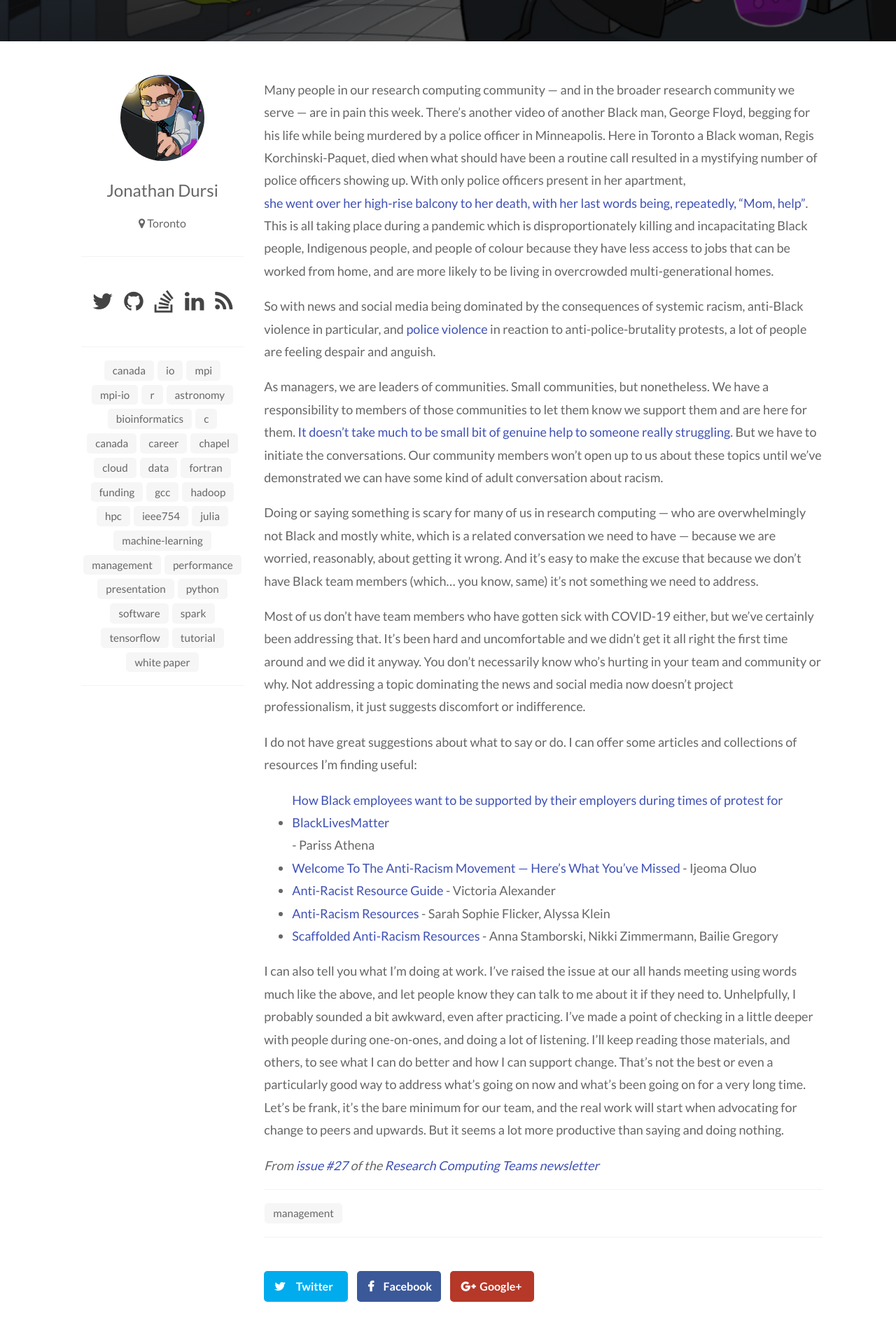
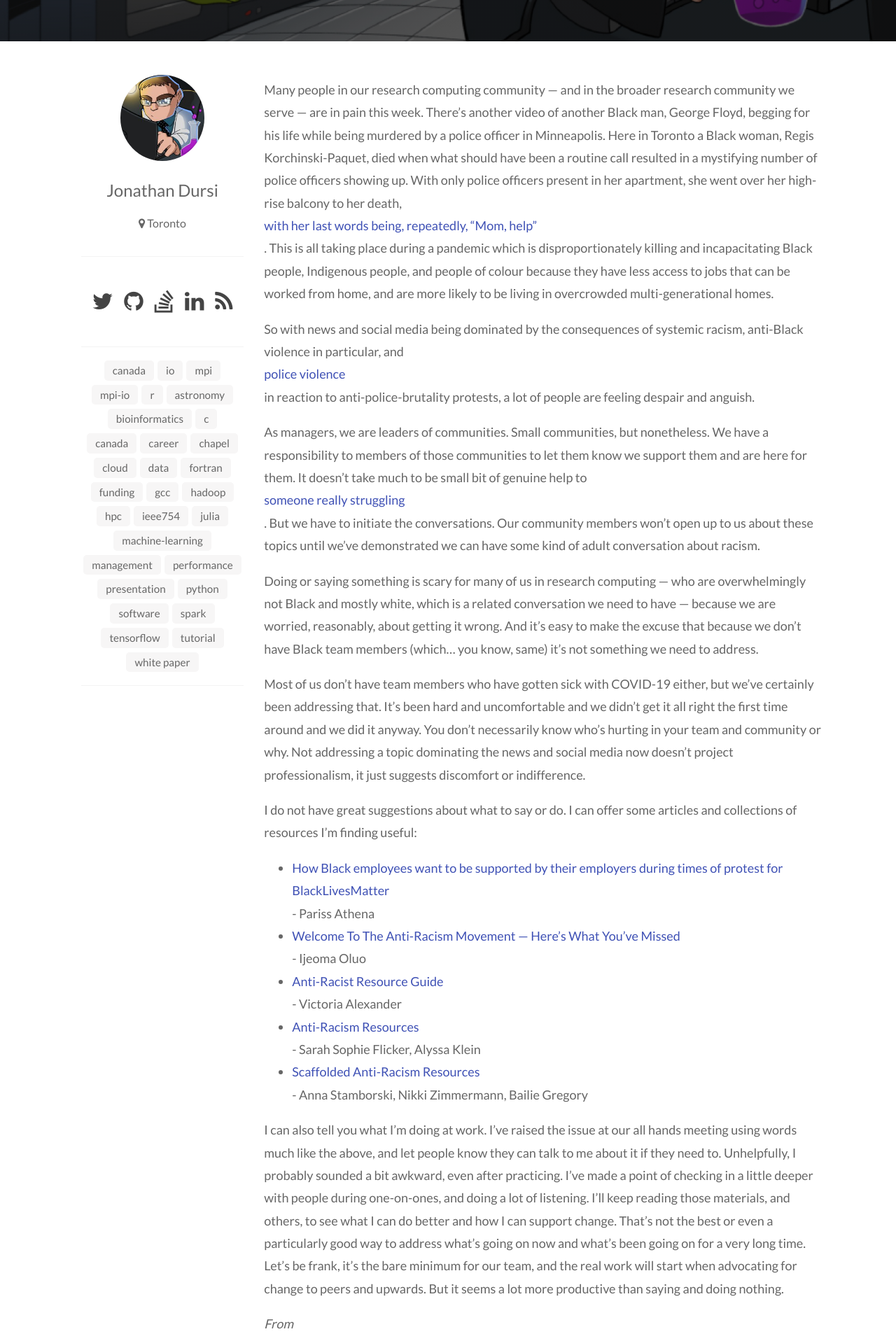
Before and after one commit to ljdursi/dursi-blog, a Jekyll site: the page built from _posts/2020-06-05-managers_need_to_speak_out_on_racism.md, in a window 1280 px wide. Shown: the part 431-2347 px from the top of the page at 70% size. Built offline with Jekyll 4.4.1, drawn with Linux system fonts in a browser that asks for light colours; nearby versions of some CDN libraries; comment, search, counter and statistics services are not loaded.

Commit message:
Shorter link anchors

```diff
--- a/_posts/2020-06-05-managers_need_to_speak_out_on_racism.md
+++ b/_posts/2020-06-05-managers_need_to_speak_out_on_racism.md
@@ -3,11 +3,11 @@ title: White Managers in Research Computing, We Need to be Speaking Out About Ra
 tags: [management]
 ---
 
-Many people in our research computing community — and in the broader research community we serve — are in pain this week.  There’s another video of another Black man, George Floyd, begging for his life while being murdered by a police officer in Minneapolis.  Here in Toronto a Black woman, Regis Korchinski-Paquet, died when what should have been a routine call resulted in a mystifying number of police officers showing up.  With only police officers present in her apartment, [she went over her high-rise balcony to her death, with her last words being, repeatedly, “Mom, help”](https://www.cbc.ca/news/canada/toronto/regis-korchinski-paquet-toronto-police-1.5590296).  This is all taking place during a pandemic which is disproportionately killing and incapacitating Black people, Indigenous people, and people of colour because they have less access to jobs that can be worked from home, and are more likely to be living in overcrowded multi-generational homes.
+Many people in our research computing community — and in the broader research community we serve — are in pain this week.  There’s another video of another Black man, George Floyd, begging for his life while being murdered by a police officer in Minneapolis.  Here in Toronto a Black woman, Regis Korchinski-Paquet, died when what should have been a routine call resulted in a mystifying number of police officers showing up.  With only police officers present in her apartment, she went over her high-rise balcony to her death, [with her last words being, repeatedly, “Mom, help”](https://www.cbc.ca/news/canada/toronto/regis-korchinski-paquet-toronto-police-1.5590296).  This is all taking place during a pandemic which is disproportionately killing and incapacitating Black people, Indigenous people, and people of colour because they have less access to jobs that can be worked from home, and are more likely to be living in overcrowded multi-generational homes.
 
 So with news and social media being dominated by the consequences of systemic racism, anti-Black violence in particular, and [police violence](https://brutality.glideapp.io) in reaction to anti-police-brutality protests, a lot of people are feeling despair and anguish.
 
-As managers, we are leaders of communities.  Small communities, but nonetheless.  We have a responsibility to members of those communities to let them know we support them and are here for them.  [It doesn’t take much to be small bit of genuine help to someone really struggling](https://twitter.com/FutureDrDukes/status/1267508084143865859).  But we have to initiate the conversations.  Our community members won’t open up to us about these topics until we’ve demonstrated we can have some kind of adult conversation about racism.
+As managers, we are leaders of communities.  Small communities, but nonetheless.  We have a responsibility to members of those communities to let them know we support them and are here for them.  It doesn’t take much to be small bit of genuine help to [someone really struggling](https://twitter.com/FutureDrDukes/status/1267508084143865859).  But we have to initiate the conversations.  Our community members won’t open up to us about these topics until we’ve demonstrated we can have some kind of adult conversation about racism.
 
 Doing or saying something is scary for many of us in research computing — who are overwhelmingly not Black and mostly white, which is a related conversation we need to have — because we are worried, reasonably, about getting it wrong.   And it’s easy to make the excuse that because we don’t have Black team members (which… you know, same) it’s not something we need to address.
 
--- a/_sass/components/_base.scss
+++ b/_sass/components/_base.scss
@@ -34,7 +34,9 @@ a{
   font-family: inherit;
   text-decoration: none;
   color: inherit;
-  display: inline-block;
+  display: block;
+  word-wrap: break-word;
+  white-space: pre-wrap;
 }
 
 h1, h2, h3, h4, h5, h6{
@@ -45,6 +47,7 @@ h1, h2, h3, h4, h5, h6{
 
 p{
   font-size: 1.125rem;
+  word-wrap: break-word;
 }
 
 em, strong{
```
